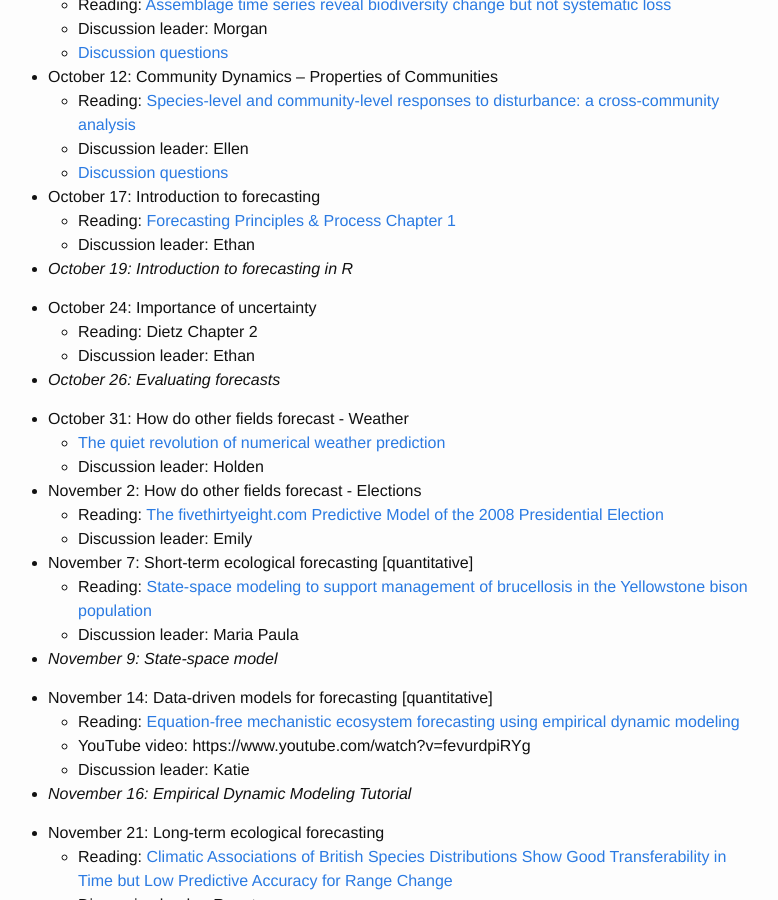
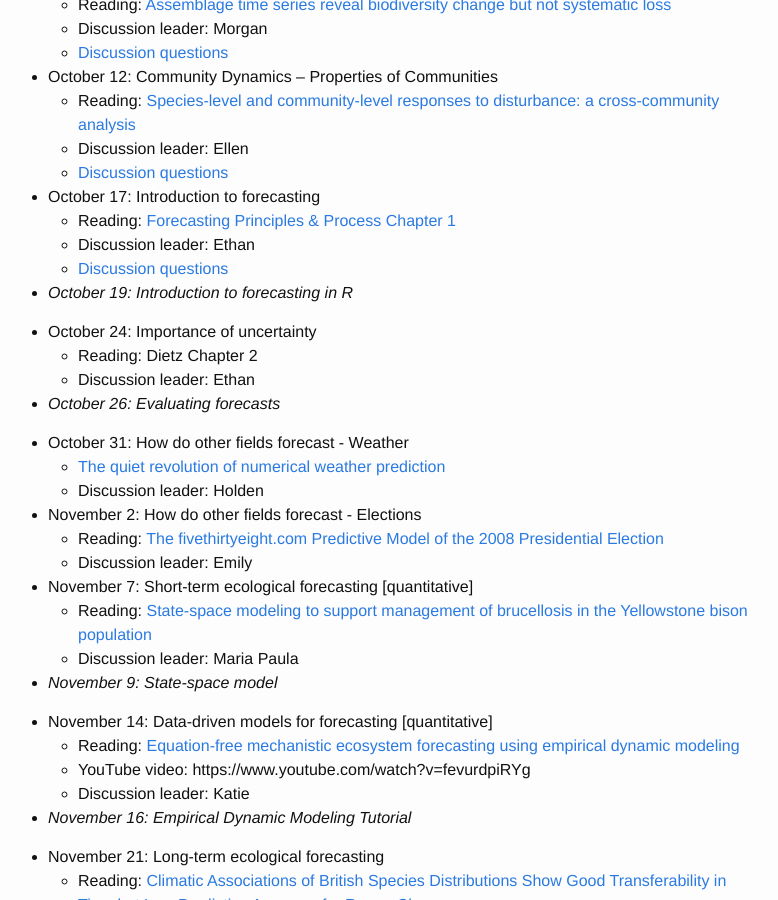
Before and after one commit to weecology/forecasting-dynamics-course, a Jekyll site: the page built from schedule.md, in a window 1280 px wide and 900 px high, scrolled down 1428 px. Shown: the whole window, without its empty margins (252-1030 px from the left). Built offline with Jekyll 4.4.1, drawn with Linux system fonts in a browser that asks for light colours.

Commit message:
Add link to FPP 1 discussion questions

```diff
--- a/schedule.md
+++ b/schedule.md
@@ -73,6 +73,7 @@ Activity days when laptops are required are noted in italics. Discussion leaders
 * October 17: Introduction to forecasting
     * Reading: [Forecasting Principles & Process Chapter 1](https://www.otexts.org/fpp/1)
     * Discussion leader: Ethan
+    * [Discussion questions]({{ site.baseurl }}/discussion/fpp_1_questions)
 
 * *October 19: Introduction to forecasting in R*
 
```
